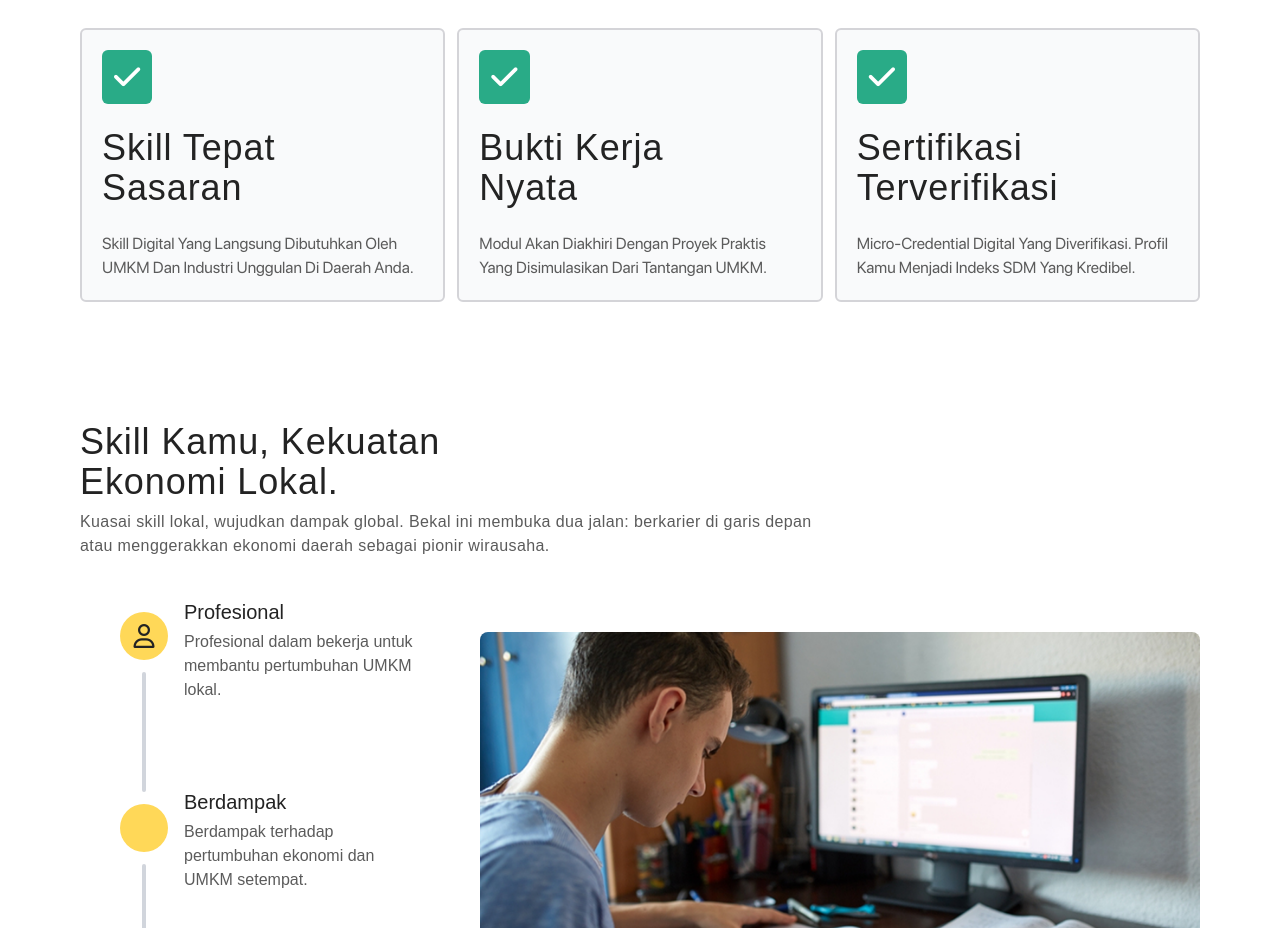
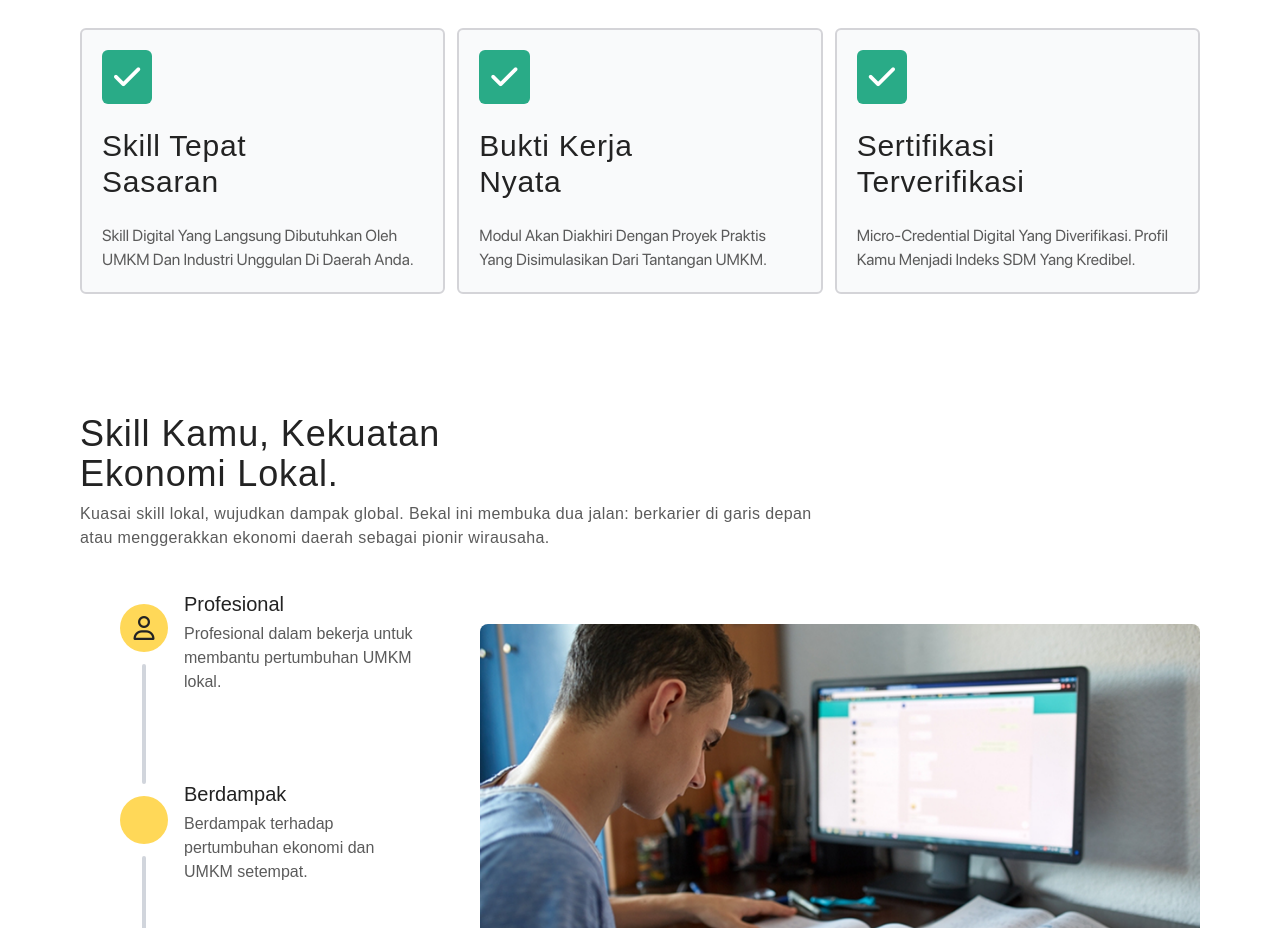
Before and after one commit to MuhammadAndromeda/jobskill, a website: page index.html in a window 1280 px wide. Shown: the part 3040-3968 px from the top of the page. Drawn offline with Linux system fonts and the light colour scheme; some icons are missing; a web font is replaced by a local one.

Commit message:
REVISI LAGIEEEEEE!!

```diff
--- a/index.html
+++ b/index.html
@@ -244,17 +244,17 @@
             <div class="w-full gap-3 flex justify-between items-center">
                 <div class="w-full p-5 bg-gray-50 border-2 border-zinc-300 rounded-md gap-6 flex flex-col justify-center items-start">
                     <i class="p-3 bg-primary rounded-md text-white text-3xl flex justify-center items-center"><i class="fa-solid fa-check"></i></i>
-                    <h2 class="text-primary-text text-4xl text-left font-sf-semibold capitalize tracking-wide">skill tepat <br>sasaran</h2>
+                    <h2 class="text-primary-text text-3xl text-left font-sf-semibold capitalize tracking-wide">skill tepat <br>sasaran</h2>
                     <p class="w-full text-secondary-text text-base text-left font-sf-regular capitalize">Skill digital yang langsung dibutuhkan oleh UMKM dan industri unggulan di daerah anda.</p>
                 </div>
                 <div class="w-full p-5 bg-gray-50 border-2 border-zinc-300 rounded-md gap-6 flex flex-col justify-center items-start">
                     <i class="p-3 bg-primary rounded-md text-white text-3xl flex justify-center items-center"><i class="fa-solid fa-check"></i></i>
-                    <h2 class="text-primary-text text-4xl text-left font-sf-semibold capitalize tracking-wide">Bukti Kerja <br>Nyata</h2>
+                    <h2 class="text-primary-text text-3xl text-left font-sf-semibold capitalize tracking-wide">Bukti Kerja <br>Nyata</h2>
                     <p class="w-full text-secondary-text text-base text-left font-sf-regular capitalize">Modul akan diakhiri dengan Proyek Praktis yang disimulasikan dari tantangan UMKM.</p>
                 </div>
                 <div class="w-full p-5 bg-gray-50 border-2 border-zinc-300 rounded-md gap-6 flex flex-col justify-center items-start">
                     <i class="p-3 bg-primary rounded-md text-white text-3xl flex justify-center items-center"><i class="fa-solid fa-check"></i></i>
-                    <h2 class="text-primary-text text-4xl text-left font-sf-semibold capitalize tracking-wide">sertifikasi <br>terverifikasi</h2>
+                    <h2 class="text-primary-text text-3xl text-left font-sf-semibold capitalize tracking-wide">sertifikasi <br>terverifikasi</h2>
                     <p class="w-full text-secondary-text text-base text-left font-sf-regular capitalize">Micro-Credential digital yang diverifikasi. Profil Kamu menjadi Indeks SDM yang kredibel.</p>
                 </div>
             </div>
```
